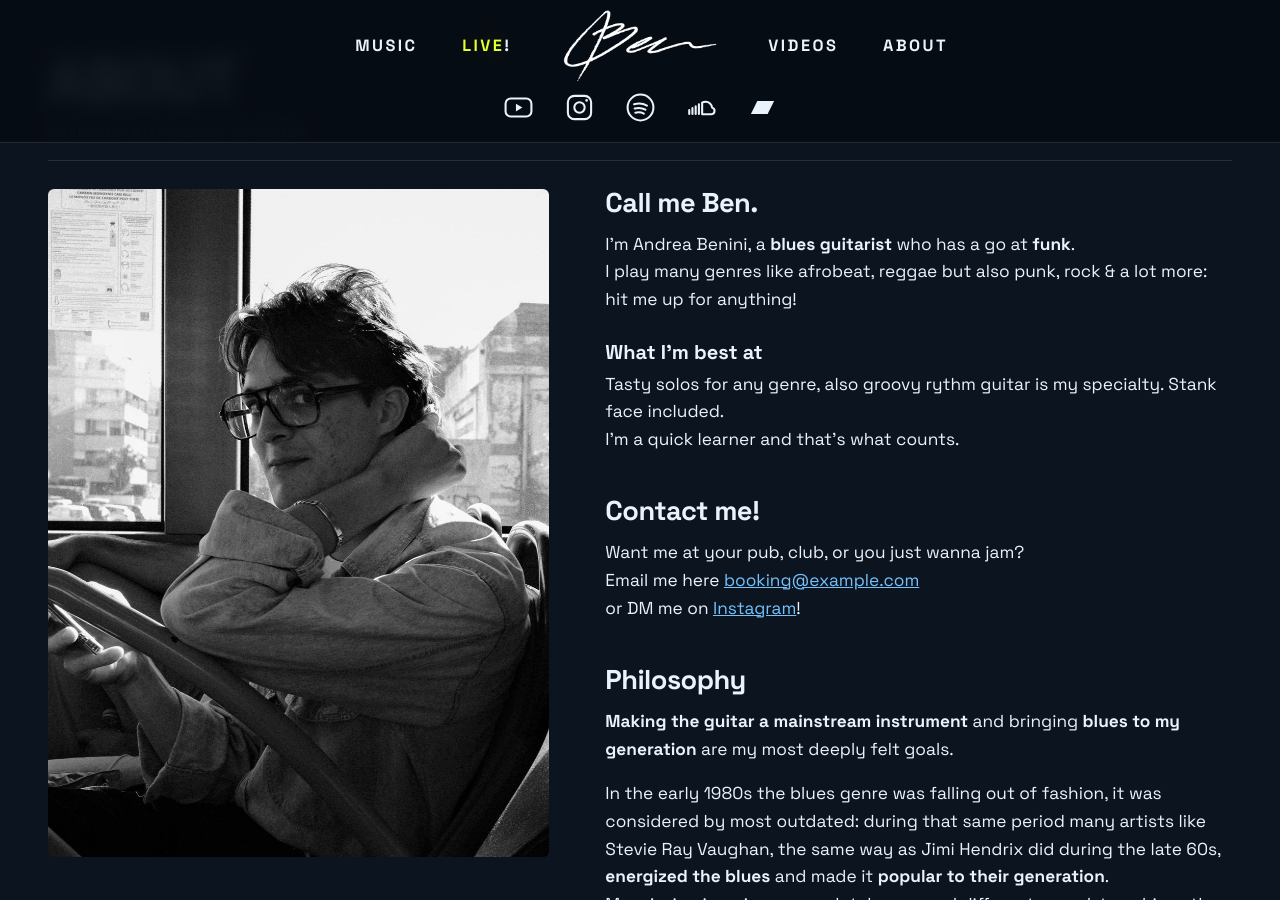
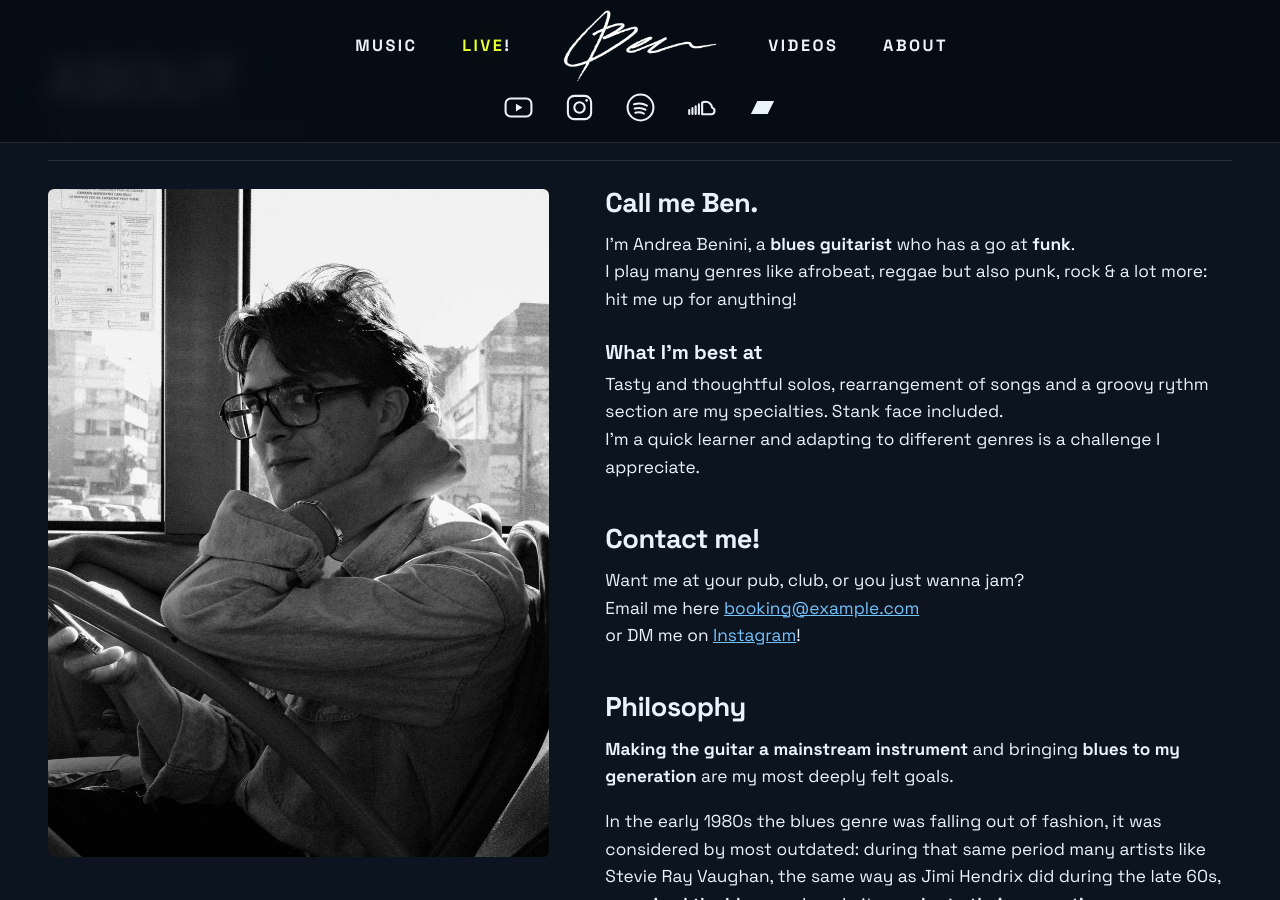
Before and after one commit to 07080901/07080901.github.io, a Jekyll site: the page built from pages/about.md, in a window 1280 px wide and 900 px high, scrolled down 3193 px. Built offline with Jekyll 4.4.1, drawn with Linux system fonts in a browser that asks for light colours.

Commit message:
Update about page with improved text clarity
Refined descriptions of musical skills and genres.

```diff
--- a/pages/about.md
+++ b/pages/about.md
@@ -9,12 +9,11 @@ portrait: /assets/img/about/portrait.jpg   # your photo (portrait, ~900x1200)
 
 ## Call me Ben.
 I'm Andrea Benini, a **blues guitarist** who has a go at **funk**.
-I play many genres like afrobeat, reggae but also punk, rock & a lot more:
-hit me up for anything!
+I play many genres like afrobeat, reggae but also punk, rock & a lot more: hit me up for anything!
 
 ### What I'm best at
-Tasty solos for any genre, also groovy rythm guitar is my specialty. Stank face included.
-I'm a quick learner and that's what counts.
+Tasty and thoughtful solos, rearrangement of songs and a groovy rythm section are my specialties. Stank face included.
+I'm a quick learner and adapting to different genres is a challenge I appreciate.
 
 ## Contact me!
 Want me at your pub, club, or you just wanna jam?
```
